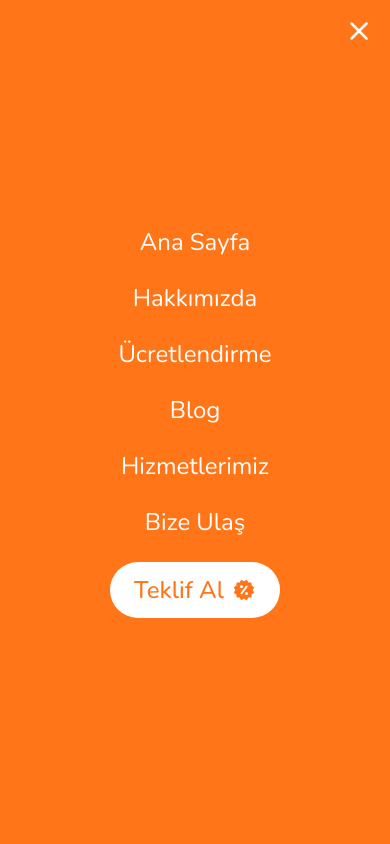
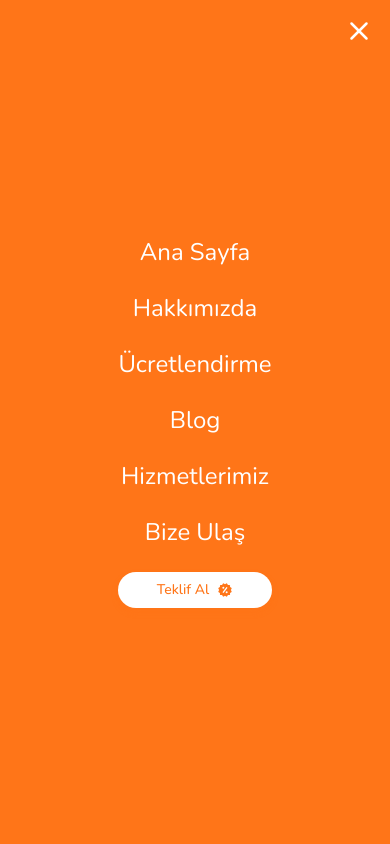
Before and after one commit to omersefagckrn/bilkas-kurumsal, a React (Vite) app: page / in a window 390 px wide. Both pictures are taken after a click on the button 362 px from the left and 88 px from the top of the page. Shown: the top 844 px of the page. Built offline with nearby package versions, Linux system fonts and the light colour scheme.

Commit message:
navbar düzeltildi

```diff
--- a/src/components/Navbar/NavMobileMenu.jsx
+++ b/src/components/Navbar/NavMobileMenu.jsx
@@ -48,9 +48,18 @@ const NavMobileMenu = ({ isOpen, onClose, anotherPage }) => {
 			</button>
 			<div className='flex flex-col space-y-6'>
 				{anotherPage ? (
-					<Link to='/' className='text-white hover:text-appgray text-2xl' onClick={onClose}>
-						Ana Sayfa
-					</Link>
+					<>
+						<Link to='/' className='text-white hover:text-appgray text-2xl' onClick={onClose}>
+							Ana Sayfa
+						</Link>
+						<a
+							href='#'
+							className='bg-white text-primary px-4 py-2 rounded-full text-sm font-medium space-x-2 flex items-center shadow-primary shadow-md'
+						>
+							<div>Teklif Al</div>
+							<BiSolidOffer className='text-primary font-bold' size={16} />
+						</a>
+					</>
 				) : (
 					<>
 						{NAV_MENU_ITEMS.map((item) => (
@@ -58,12 +67,15 @@ const NavMobileMenu = ({ isOpen, onClose, anotherPage }) => {
 								{item.title}
 							</a>
 						))}
+						<a
+							href='#'
+							className='bg-white text-primary px-4 py-2 rounded-full text-sm font-medium space-x-2 flex items-center justify-center text-center shadow-primary shadow-md'
+						>
+							<div>Teklif Al</div>
+							<BiSolidOffer className='text-primary font-bold' size={16} />
+						</a>
 					</>
 				)}
-				<a href='#' className='bg-white text-primary px-6 py-3 rounded-full text-2xl font-medium flex space-x-2 items-center' onClick={onClose}>
-					<span>Teklif Al</span>
-					<BiSolidOffer />
-				</a>
 			</div>
 		</motion.div>
 	);
--- a/src/components/Navbar/index.jsx
+++ b/src/components/Navbar/index.jsx
@@ -105,9 +105,18 @@ const Navbar = () => {
 						<Logo />
 					</Link>
 					{anotherPage ? (
-						<Link to='/' className='text-gray-800 hover:text-gray-600 px-3 py-2 rounded-md text-sm font-medium hidden lg:block'>
-							Ana Sayfa
-						</Link>
+						<>
+							<Link to='/' className='text-gray-800 hover:text-gray-600 px-3 py-2 rounded-md text-sm font-medium hidden lg:block'>
+								Ana Sayfa
+							</Link>
+							<a
+								href='#'
+								className='bg-primary text-white px-4 py-2 rounded-full text-sm font-medium space-x-2 hidden lg:flex items-center shadow-primary shadow-md'
+							>
+								<div>Teklif Al</div>
+								<BiSolidOffer className='text-white font-bold' size={16} />
+							</a>
+						</>
 					) : (
 						<div className='hidden lg:flex items-center'>
 							<div className='ml-10 flex items-baseline space-x-4'>
```
